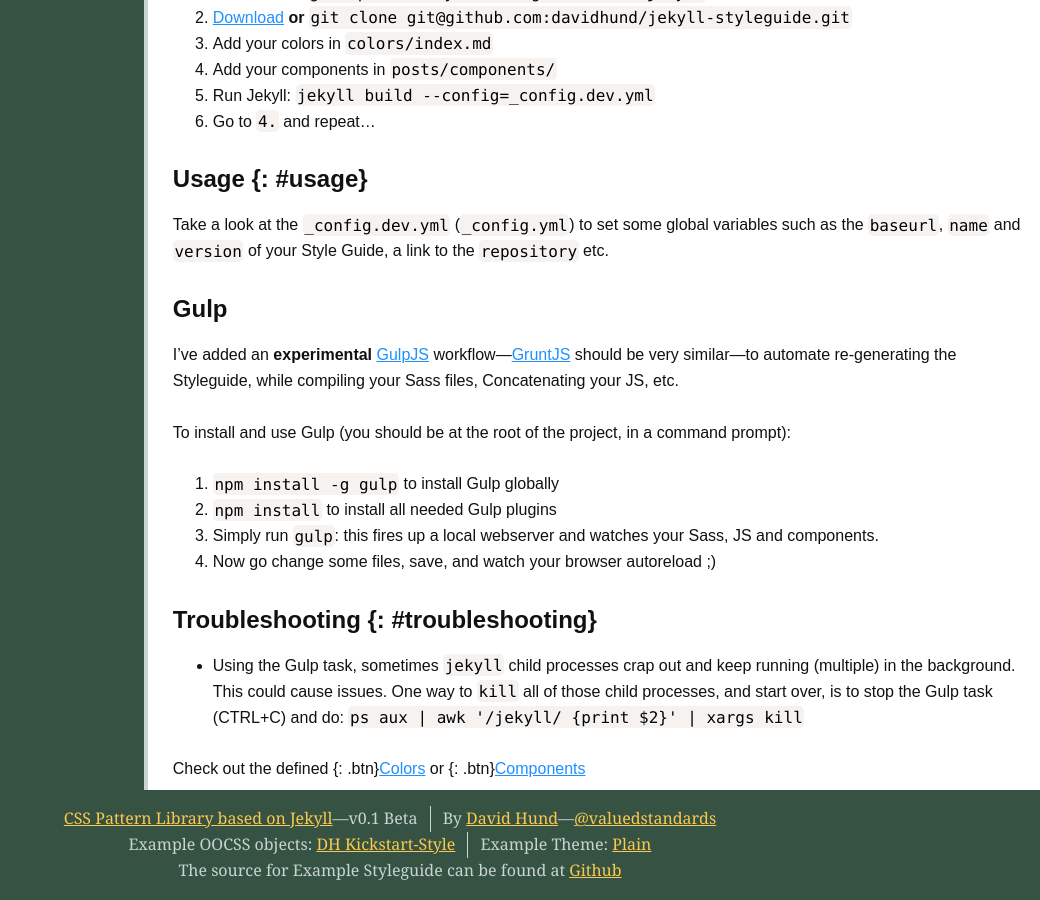
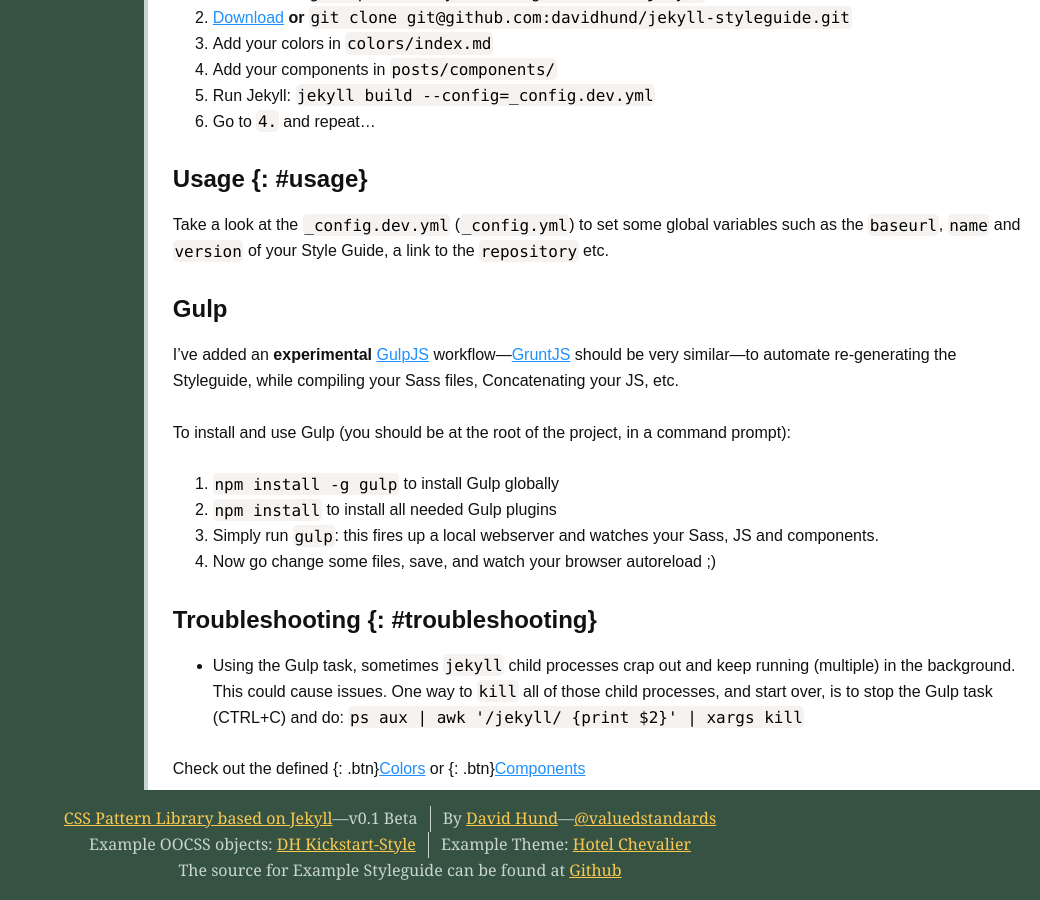
Before and after one commit to davidhund/jekyll-styleguide, a Jekyll site: the page built from index.md, in a window 1280 px wide and 900 px high, scrolled down 1810 px. Shown: the whole window, without its empty margins (240-1280 px from the left). Built offline with Jekyll 4.4.1, drawn with Linux system fonts in a browser that asks for light colours; nearby versions of some CDN libraries.

Commit message:
Updated Theme link in footer

```diff
--- a/_includes/foot.html
+++ b/_includes/foot.html
@@ -5,7 +5,7 @@
 			</ul>
 			<ul class="sg-nav">
 				<li>Example OOCSS objects: <a href="https://github.com/davidhund/dh-kickstart-style/">DH Kickstart-Style</a></li>
-				<li>Example Theme: <a href="{{site.repo}}/blob/masterstatic/scss/themes/plain.theme.scss">Plain</a></li>
+				<li>Example Theme: <a href="{{site.repo}}/blob/master/static/scss/themes/hotel-chevalier.theme.scss">Hotel Chevalier</a></li>
 			</ul>
 			<p>The source for {{site.sitename}} can be found at <a href="{{site.repo}}">Github</a></p>
 		</footer>
```
